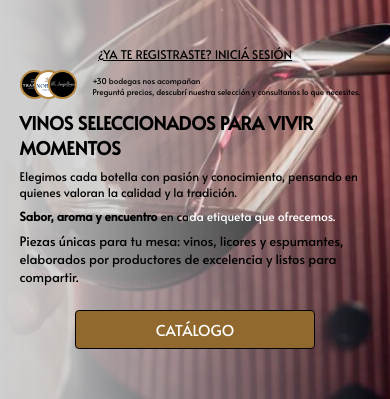
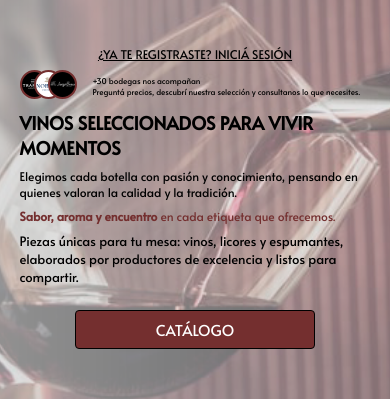
Before and after one commit to GonzaloAlvarezPorto/vinotecaAlvarezRapetti, a Next.js app: page / in a window 390 px wide. Shown: the part 220-619 px from the top of the page. Built offline with nearby package versions, Linux system fonts and the light colour scheme; no server answers; the database is empty.

Commit message:
Ajustes varios

```diff
--- a/src/app/page.jsx
+++ b/src/app/page.jsx
@@ -40,14 +40,14 @@ export default function Home() {
                 onClick={() => {
                   logout();
                 }}
-                className="z-index999 jC-center bGc-transp border-none fS-16px navbar cR-pt tD-under fS-12px-mQ tA-center"
+                className="z-index999 jC-center bGc-transp border-none fS-16px navbar-red cR-pt tD-under fS-12px-mQ tA-center"
               >
                 ¿Querés irte? Cerrá sesión aquí
               </button>
             </div>
           ) : (
             // Si NO hay usuario, mostrar login
-            <Link href="/login" className="jC-center bGc-transp border-none fS-16px navbar cR-pt tD-under fS-12px-mQ w-100 tA-center tT-upper fC-black">
+            <Link href="/login" className="jC-center bGc-transp border-none fS-16px navbar-red cR-pt tD-under fS-12px-mQ w-100 tA-center tT-upper fC-black">
               ¿Ya te registraste? Iniciá sesión
             </Link>
           )}
@@ -57,7 +57,7 @@ export default function Home() {
             {bodegasRandom.map((bodega, i) => (
               <Link className="heroImage" key={i} href={bodega.enlace} target="_blank">
                 <img
-                  className={`w-30px h-30px w-25px-mQ h-25px-mQ ${bodega.color} bR-100px oF-contain bS-dorado-logo-2px`}
+                  className={`w-30px h-30px w-25px-mQ h-25px-mQ bC-color-vino ${bodega.color} bR-100px oF-contain bS-dorado-logo-2px`}
                   src={bodega.imagen}
                   alt={bodega.nombre}
                   title={bodega.nombre}
@@ -75,7 +75,7 @@ export default function Home() {
 
         <span className="fS-18px fS-12px-mQ w-90 w-100-mQ">Elegimos cada botella con pasión y conocimiento, pensando en quienes valoran la calidad y la tradición.</span>
 
-        <span className="fS-18px fS-12px-mQ w-75 w-100-mQ sabor-mQ fC-dorado-hero"><strong>Sabor, aroma y encuentro</strong> en cada etiqueta que ofrecemos.</span>
+        <span className="fS-18px fS-12px-mQ w-75 w-100-mQ sabor-mQ fC-color-vino"><strong>Sabor, aroma y encuentro</strong> en cada etiqueta que ofrecemos.</span>
 
         <span className="fS-13px w-65 w-100-mQ">Piezas únicas para tu mesa: vinos, licores y espumantes, elaborados por productores de excelencia y listos para compartir.</span>
 
--- a/src/styles/_myLibrary-mQ.scss
+++ b/src/styles/_myLibrary-mQ.scss
@@ -10,14 +10,6 @@
         align-items: center;
         font-size: 0.7rem;
         margin: 0;
-    }
-
-    .sabor-mQ {
-        background: linear-gradient(90deg, black 0%, black 48%, white 48%, white 100%);
-        -webkit-background-clip: text;
-        -webkit-text-fill-color: transparent;
-        background-clip: text;
-        color: transparent;
     }
 
     .left-0-mQ {
@@ -80,7 +72,9 @@
         position: absolute;
         top: 0;
         z-index: 0;
-        background-position: top center;
+        background-position: bottom center;
+        -webkit-mask-image: linear-gradient(90deg, rgba(0, 0, 0, 0.3) 0%, rgba(0, 0, 0, 0.5) 100%);
+        mask-image: linear-gradient(90deg, rgba(0, 0, 0, 0.3) 0%, rgba(0, 0, 0, 0.5) 100%);
     }
 
     .z-index-1000-mQ {
@@ -113,6 +107,18 @@
     }
 
     .heroSize-home {
-        height: calc(100vh - 80px - 90px);
+        height: 100vh
+    }
+
+    .fC-color-vino-mQ{
+        color: var.$color-vino;
+    }
+
+    .bGc-color-vino-mQ{
+        background-color: var.$color-vino;
+    }
+
+    .bC-color-vino-mQ{
+        border-color: var.$color-vino;
     }
 }
--- a/src/styles/_myLibrary.scss
+++ b/src/styles/_myLibrary.scss
@@ -9,7 +9,7 @@
     height: auto;
 }
 
-.h-20px{
+.h-20px {
     height: 20px;
 }
 
@@ -80,11 +80,11 @@
     min-width: 30%;
 }
 
-.minW-200px{
+.minW-200px {
     min-width: 200px;
 }
 
-.minW-300px{
+.minW-300px {
     min-width: 300px;
 }
 
@@ -207,8 +207,12 @@
     color: white;
 }
 
-.fC-red{
+.fC-red {
     color: red;
+}
+
+.fC-color-vino {
+    color: var.$color-vino;
 }
 
 // display
@@ -382,7 +386,7 @@
     top: 0;
 }
 
-.top-60px{
+.top-60px {
     top: 60px;
 }
 
@@ -435,13 +439,14 @@
     border: solid 2px var.$dorado-logo;
 }
 
-.bS-black-1px{
+.bS-black-1px {
     border: solid 1px black;
 }
 
-.border-none{
+.border-none {
     border: none;
 }
+
 // text-align
 .tA-end {
     text-align: end;
@@ -477,7 +482,7 @@
     text-decoration: none;
 }
 
-.tD-under{
+.tD-under {
     text-decoration: underline;
 }
 
@@ -492,9 +497,10 @@
 }
 
 // background-color
-.bGc-transp{
+.bGc-transp {
     background-color: transparent;
 }
+
 .bGc-black_logo {
     background-color: var.$black-logo;
 }
@@ -519,8 +525,12 @@
     background-color: white;
 }
 
-.bGc-letrasFooter{
+.bGc-letrasFooter {
     background-color: var.$letrasFooter;
+}
+
+.bGc-color-vino {
+    background-color: var.$color-vino;
 }
 
 // font-family
@@ -542,13 +552,18 @@
 }
 
 // text-transform
-.tT-upper{
+.tT-upper {
     text-transform: uppercase;
 }
 
 // cursor
-.cR-pt{
-cursor: pointer;
+.cR-pt {
+    cursor: pointer;
+}
+
+// border-color
+.bC-color-vino {
+    border-color: var.$color-vino;
 }
 
 // blocks
@@ -578,6 +593,10 @@ cursor: pointer;
 
 .navbar:hover {
     color: var.$dorado-logo;
+}
+
+.navbar-red:hover{
+    color: var.$color-vino;
 }
 
 .historias {
@@ -611,7 +630,7 @@ cursor: pointer;
     min-height: calc(100vh - 80px - 90px);
 }
 
-.heroSize-home{
+.heroSize-home {
     @extend .heroSize;
 }
 
@@ -635,42 +654,42 @@ cursor: pointer;
 .btn-action {
     @extend .btn;
     padding: 0.5rem 5rem;
-    background-color: var.$dorado-hero;
+    background-color: var.$color-vino;
 
     &:hover {
         background-color: white;
-        color: var.$dorado-hero;
+        color: var.$color-vino;
     }
 }
 
-.btn-admin{
+.btn-admin {
     @extend .btn;
     min-width: 100px;
     max-width: 150px;
     justify-content: center
 }
 
-.btn-back{
+.btn-back {
     @extend .btn;
     align-self: center;
 }
 
-.btn-form{
+.btn-form {
     @extend .btn;
     padding: 0.5rem 2rem;
 }
 
-.btn-hero{
+.btn-hero {
     @extend .btn;
     padding: 0.3rem 1rem;
 }
 
-.color-resaltado{
-    color: var.$dorado-logo;
+.color-resaltado {
+    color: var.$color-vino;
     transition: color 0.7s ease;
 }
 
-.color-original{
+.color-original {
     color: var.$letrasFooter;
     transition: color 0.7s ease;
 }
--- a/src/styles/_variables.scss
+++ b/src/styles/_variables.scss
@@ -6,3 +6,5 @@ $dorado-hero:rgb(145, 105, 46);
 $letras: rgb(255, 255, 255, 0.8);
 
 $letrasFooter: rgb(255, 255, 255, 0.6);
+
+$color-vino: rgb(116, 47, 47);
```
